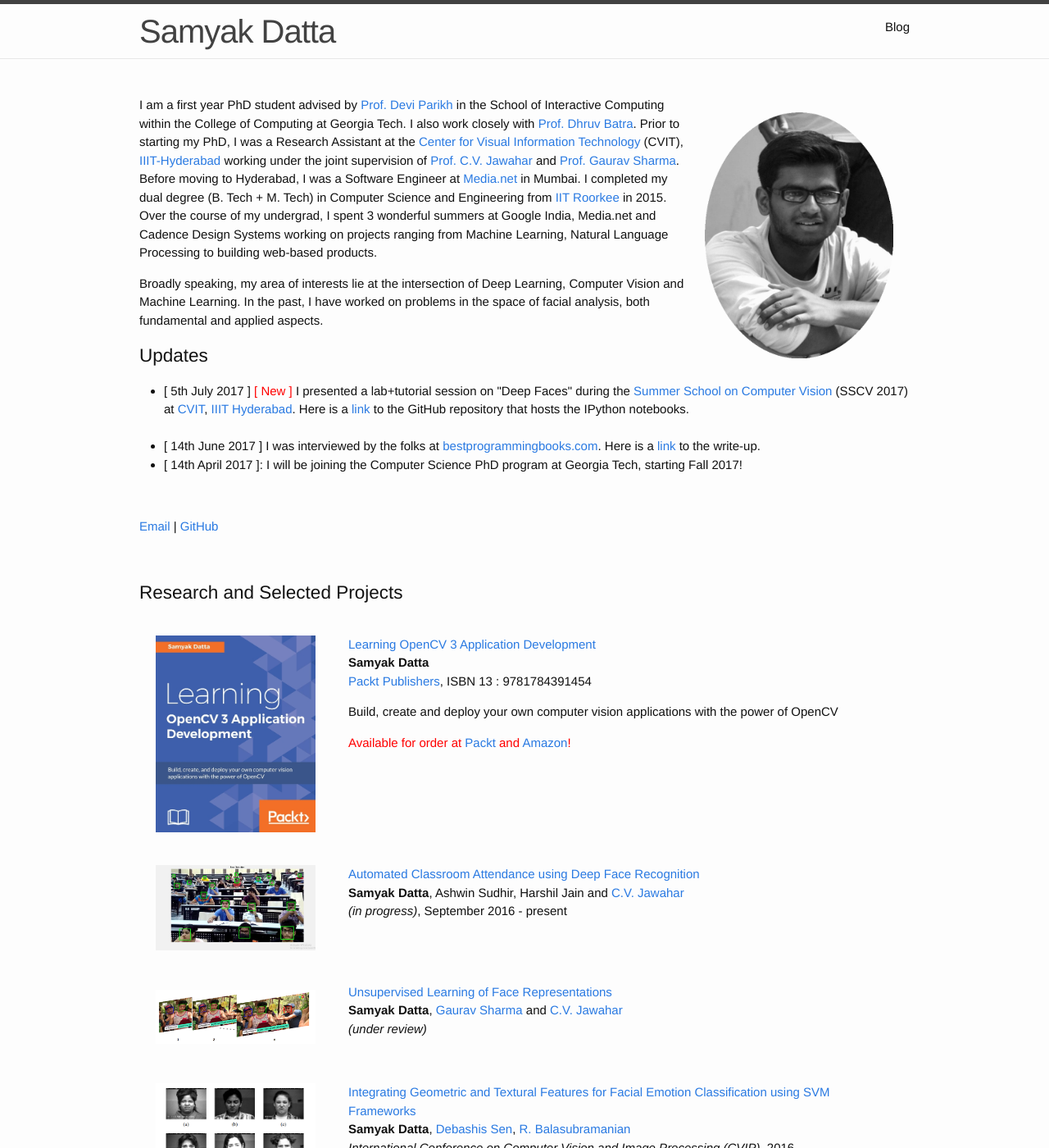
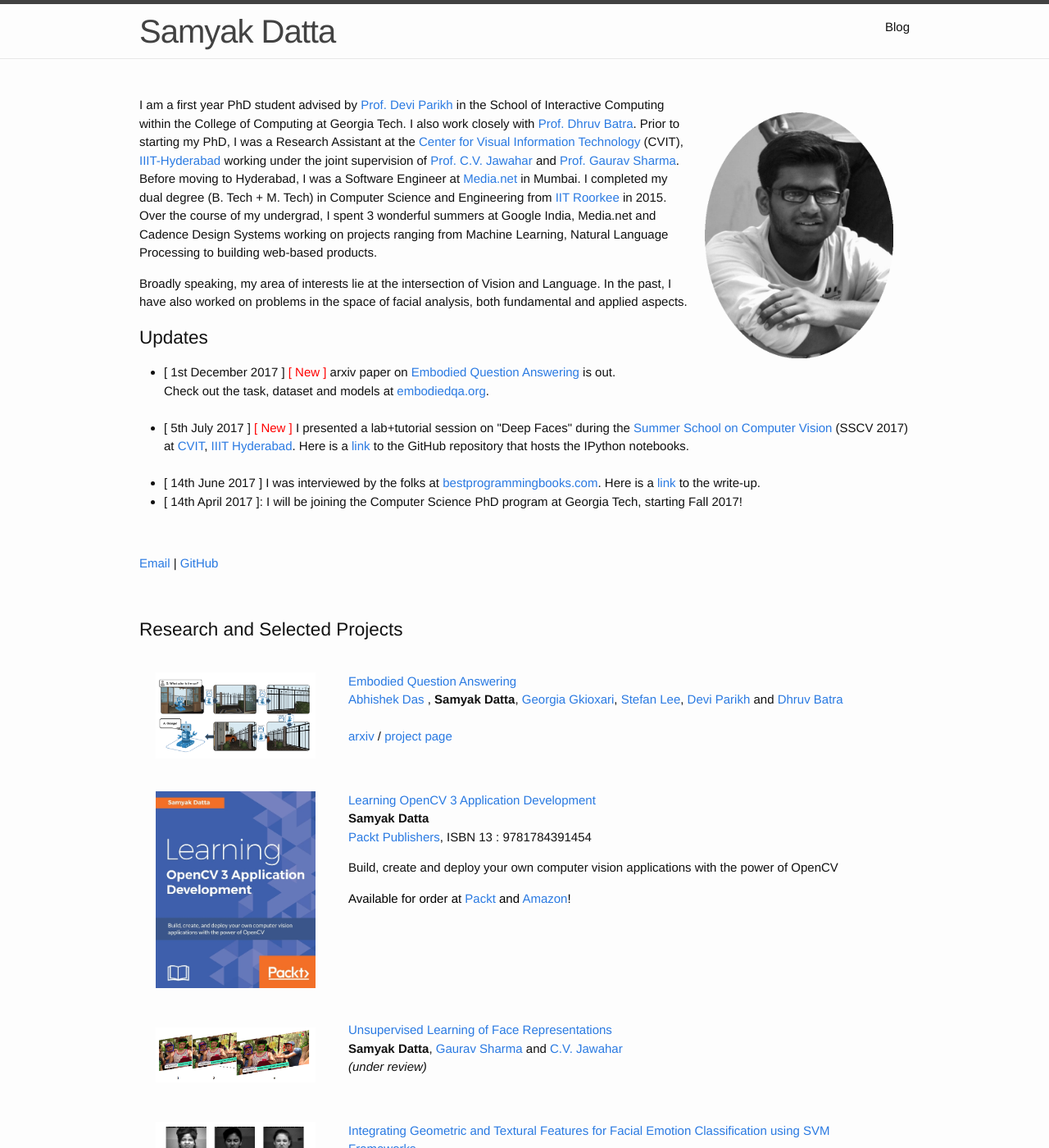
Before and after one commit to VirajBagal/VirajBagal.github.io, a Jekyll site: the page built from index.md, in a window 1280 px wide and 1400 px high. Shown: the whole window at 82% size. Built offline with Jekyll 4.4.1, drawn with Linux system fonts in a browser that asks for light colours.

Commit message:
Post EQA updates to website

```diff
--- a/index.md
+++ b/index.md
@@ -10,12 +10,14 @@ src="/image/personal-photo.jpg" alt="profile picture" width="230" height="300">
 I am a first year PhD student advised by [Prof. Devi Parikh](https://www.cc.gatech.edu/~parikh/) in the School of Interactive Computing within the College of Computing at Georgia Tech. I also work closely with [Prof. Dhruv Batra](https://www.cc.gatech.edu/~dbatra/index.html). Prior to starting my PhD, I was a Research Assistant at the [Center for Visual Information Technology](https://cvit.iiit.ac.in/) (CVIT), [IIIT-Hyderabad](https://www.iiit.ac.in) working under the joint supervision of [Prof. C.V. Jawahar](https://www.iiit.ac.in/~jawahar/) and [Prof. Gaurav Sharma](http://www.grvsharma.com). Before moving to Hyderabad, I was a Software Engineer at [Media.net](http://www.media.net/) in Mumbai. I completed my dual degree (B. Tech + M. Tech) in Computer Science and Engineering from [IIT Roorkee](http://www.iitr.ac.in/) in 2015.  Over the course of my undergrad, I spent 3 wonderful summers at Google India, Media.net and Cadence Design Systems working on projects ranging from Machine Learning, Natural Language Processing to building web-based products.
 
 
-Broadly speaking, my area of interests lie at the intersection of Deep Learning, Computer Vision  and Machine Learning. In the past, I have worked on problems in the space of facial analysis, both fundamental and applied aspects.
+Broadly speaking, my area of interests lie at the intersection of Vision and Language. In the past, I have also worked on problems in the space of facial analysis, both fundamental and applied aspects.
 
 ## Updates
 
 <!--<span style="color:red;">Updates</span>-->
 <ul>
+<li>[ 1st December 2017 ] <span style="color:red;">[ New ]</span> arxiv paper on
+<a href="https://arxiv.org/abs/1711.11543">Embodied Question Answering</a> is out. <br />Check out the task, dataset and models at <a href="https://embodiedqa.org"> embodiedqa.org</a>. </li><br />
 <li>[ 5th July 2017 ] <span style="color:red;">[ New ]</span> I presented a lab+tutorial session on "Deep Faces" during the <a href="http://cvit.iiit.ac.in/cvsummerschool2017/">Summer School on Computer Vision</a> (SSCV 2017) at <a href="http://cvit.iiit.ac.in/">CVIT</a>, <a href="https://www.iiit.ac.in/">IIIT Hyderabad</a>. Here is a <a href="https://github.com/samyak-268/deep-face-tutorial"> link</a> to the GitHub repository that hosts the IPython notebooks.</li><br />
 <li>[ 14th June 2017 ] I was interviewed by the folks at <a href="bestprogrammingbooks.com">bestprogrammingbooks.com</a>. Here is a <a href="http://bestprogrammingbooks.com/interview-with-samyak-datta-author-of-learning-opencv/">link</a> to the write-up.</li>
 <li>[ 14th April 2017 ]: I will be  joining the Computer Science PhD program at Georgia Tech, starting Fall 2017!</li>
@@ -35,6 +37,26 @@ Broadly speaking, my area of interests lie at the intersection of Deep Learning,
 
 	<tbody>
 		<tr>
+			<td width="25%"><img src="/image/eqa-teaser.png" alt="EmbodiedQA" width="250" style="border-style: none"></td>
+			<td width="75%" valign="top">
+				<p>
+					<a href="https://arxiv.org/pdf/1711.11543.pdf">Embodied Question Answering</a> <br>
+					<a href="https://abhishekdas.com/"> Abhishek Das </a>,
+					<strong>Samyak Datta</strong>,
+					<a href="https://gkioxari.github.io/">Georgia Gkioxari</a>,
+					<a href="https://www.cc.gatech.edu/~slee3191/">Stefan Lee</a>,
+					<a href="https://www.cc.gatech.edu/~parikh/">Devi Parikh</a> and
+					<a href="https://www.cc.gatech.edu/~dbatra/">Dhruv Batra</a><br><br>
+
+					<a href="https://arxiv.org/abs/1711.11543">arxiv</a> / <a href="https://embodiedqa.org">project page</a>
+				</p>
+			</td>
+
+		</tr>
+	</tbody>
+
+	<tbody>
+		<tr>
 			<td width="25%"><img src="/image/learning_opencv3_cover.jpg" alt="Learning OpenCV 3 Application Development" width="250" style="border-style: none"></td>
 			<td width="75%" valign="top">
 				<p>
@@ -42,7 +64,7 @@ Broadly speaking, my area of interests lie at the intersection of Deep Learning,
 				<strong>Samyak Datta</strong><br>
 				<a href="https://www.packtpub.com/">Packt Publishers</a>, ISBN 13 : 9781784391454 <br>
 				<p>Build, create and deploy your own computer vision applications with the power of OpenCV <br />
-				<div style="color:red;">Available for order at <a href="https://www.packtpub.com/application-development/learning-opencv">Packt</a> and <a href="https://www.amazon.in/Learning-OpenCV-Samyak-Datta-ebook/dp/B01IF8J2CK">Amazon</a>!</div> <br>
+				<div style="color:black;">Available for order at <a href="https://www.packtpub.com/application-development/learning-opencv">Packt</a> and <a href="https://www.amazon.in/Learning-OpenCV-Samyak-Datta-ebook/dp/B01IF8J2CK">Amazon</a>!</div> <br>
 
 				</p>
 				</p>
@@ -51,7 +73,7 @@ Broadly speaking, my area of interests lie at the intersection of Deep Learning,
 		</tr>
 	</tbody>
 
-	<tbody>
+	<!-- <tbody>
 		<tr>
 			<td width="25%"><img src="/image/auto-attendance.jpg" alt="Automated Attendance" width="250" style="border-style: none"></td>
 			<td width="75%" valign="top">
@@ -63,7 +85,7 @@ Broadly speaking, my area of interests lie at the intersection of Deep Learning,
 			</td>
 
 		</tr>
-	</tbody>
+	</tbody> -->
 
 	<tbody>
 		<tr>
```
Also changed, not shown: image/eqa-teaser.png (added).
